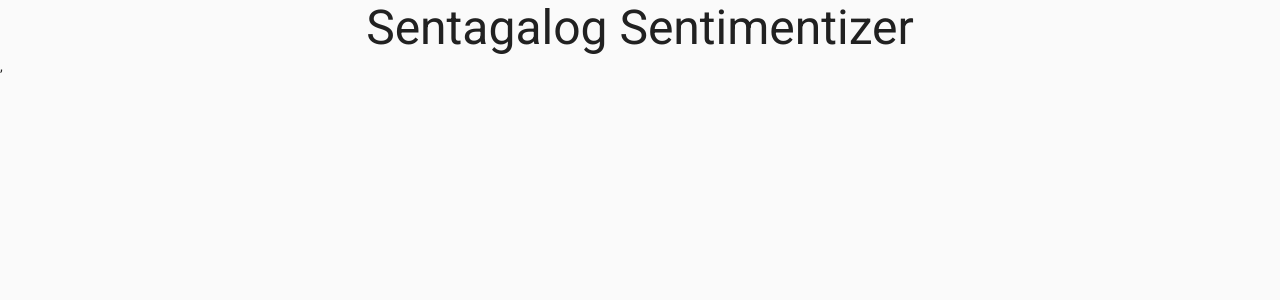
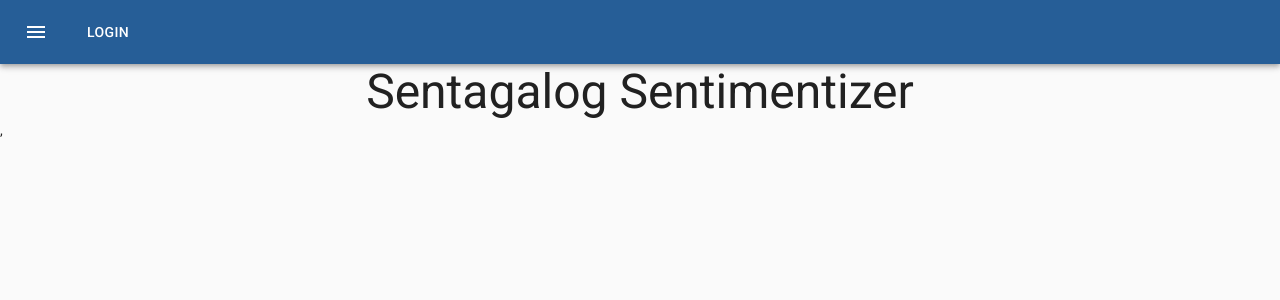
Before and after one commit to kbaldo/sentagalog-sentimentizer, a React (Create React App) app: page / in a window 1280 px wide. Shown: the top 300 px of the page. Built offline with nearby package versions, Linux system fonts and the light colour scheme.

Commit message:
Update App.js

```diff
--- a/src/App.js
+++ b/src/App.js
@@ -1,12 +1,12 @@
 import React from 'react';
 import Typography from '@material-ui/core/Typography';
-import AppBar from './components/shared/NavigationBar';
 import './App.css';
+import NavigationBar from './components/shared/NavigationBar';
 
 function App() {
   return (
     <div className="App">
-
+      <NavigationBar />
       <Typography variant="h3" color="initial">Sentagalog Sentimentizer</Typography>
     </div>
   );
```
